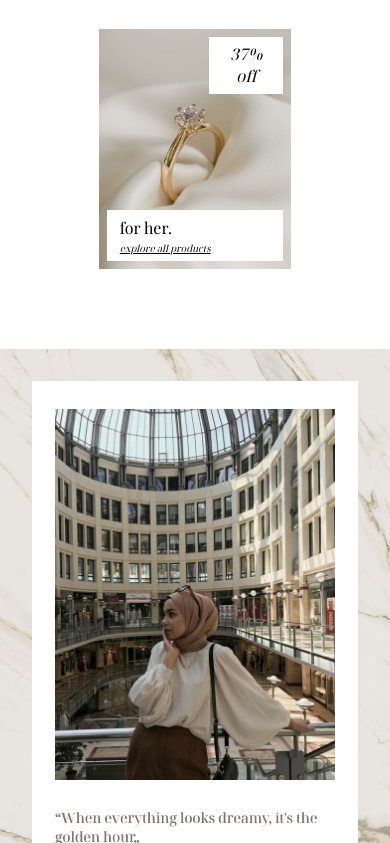
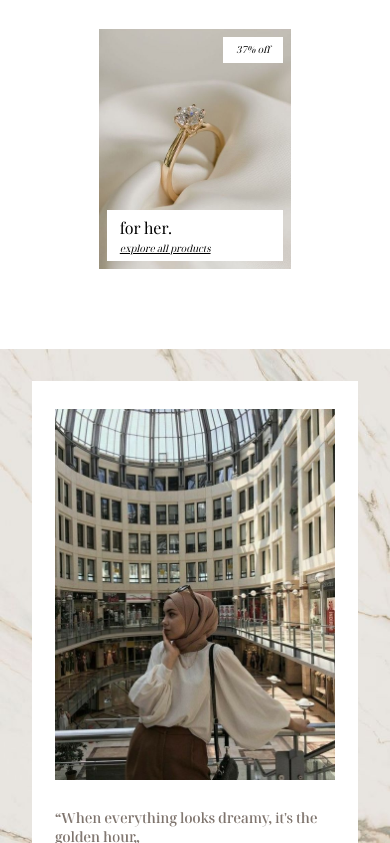
Before and after one commit to farah-qistina/EVE, a plain HTML site: page index.html in a window 390 px wide. Shown: the part 1979-2822 px from the top of the page. Drawn offline with Linux system fonts and the light colour scheme.

```diff
--- a/resources/style.css
+++ b/resources/style.css
@@ -298,8 +298,12 @@
         margin: 0.25rem 0 0;
     }
 
+    .products .sale {
+        width: 18%;
+    }
+
     .products .sale p {
-        font-size: 1rem;
+        font-size: .6rem;
     }
 
 }
```
